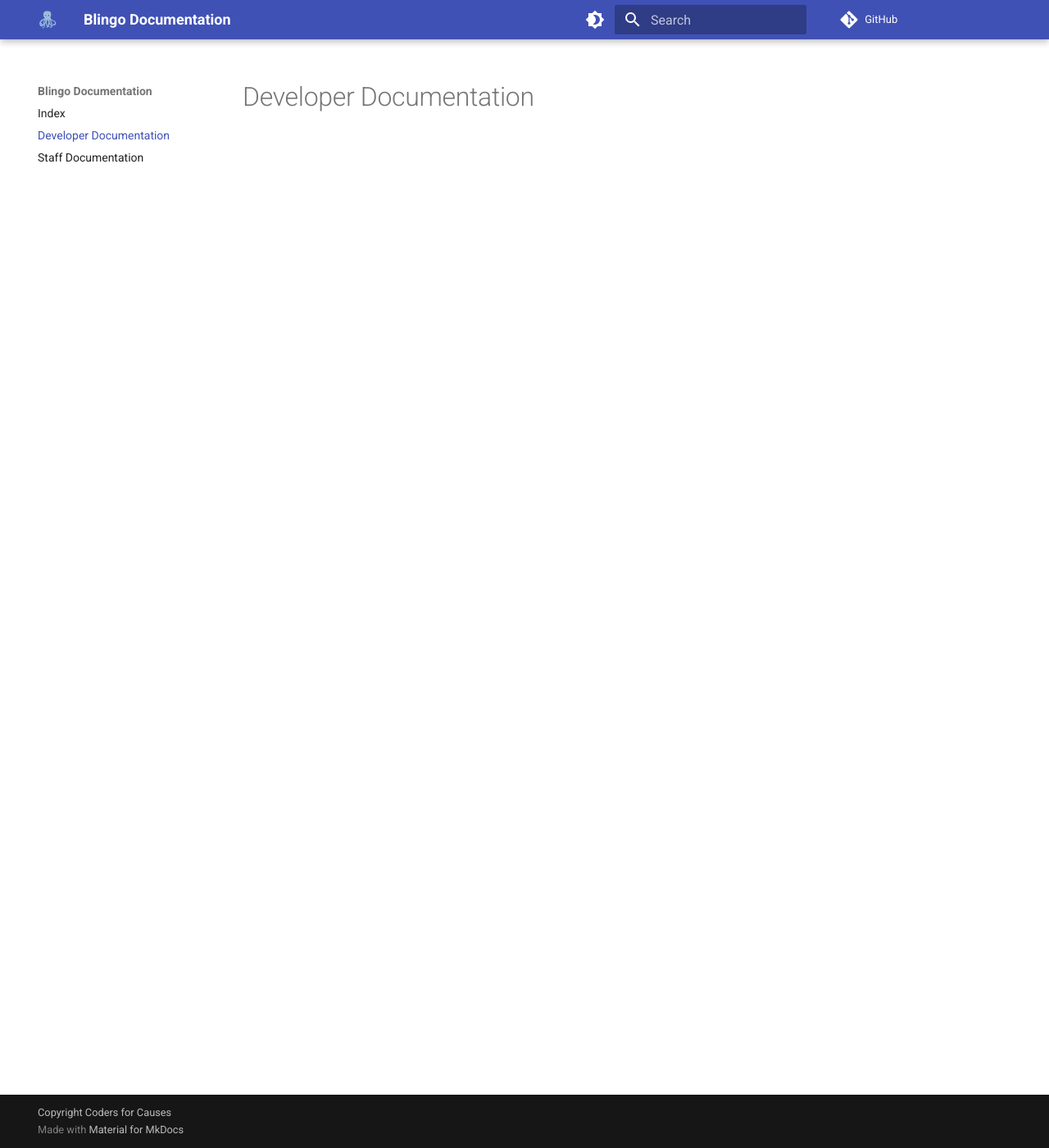
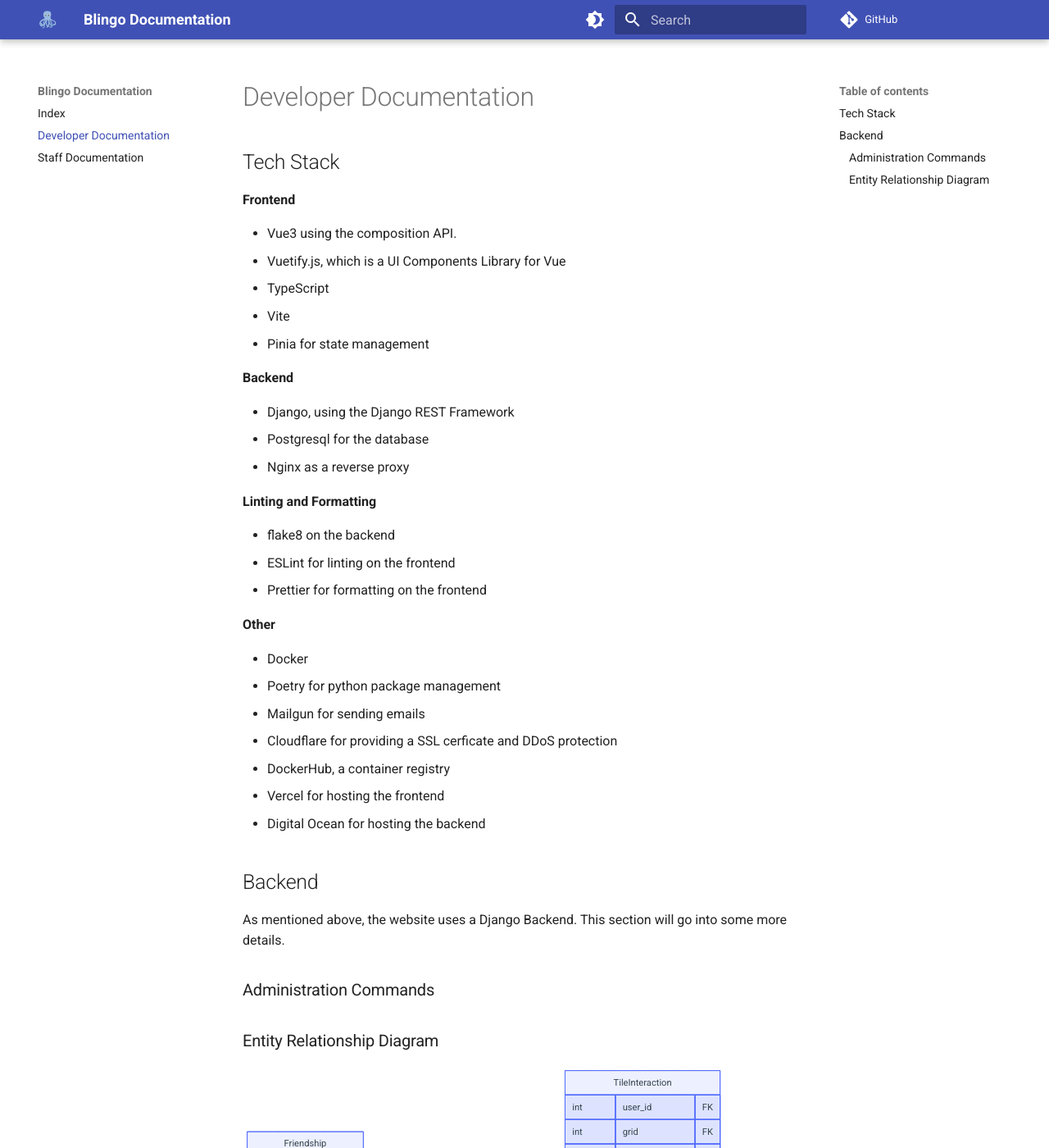
Before and after one commit to codersforcauses/bluecrew, an MkDocs documentation site: the page built from documentation/docs/developer.md, in a window 1280 px wide and 1400 px high. Shown: the whole window at 82% size. Built offline with MkDocs 1.6.1 and Material for MkDocs 9.7.7, drawn with Linux system fonts in a browser that asks for light colours; comment, search, counter and statistics services are not loaded.

Commit message:
developer documentation progress

````diff
--- a/documentation/docs/developer.md
+++ b/documentation/docs/developer.md
@@ -1 +1,103 @@
 # Developer Documentation
+
+## Tech Stack
+
+**Frontend**
+
+- Vue3 using the composition API.
+- Vuetify.js, which is a UI Components Library for Vue
+- TypeScript
+- Vite
+- Pinia for state management
+
+**Backend**
+
+- Django, using the Django REST Framework
+- Postgresql for the database
+- Nginx as a reverse proxy
+
+**Linting and Formatting**
+
+- flake8 on the backend
+- ESLint for linting on the frontend
+- Prettier for formatting on the frontend
+
+**Other**
+
+- Docker
+- Poetry for python package management
+- Mailgun for sending emails
+- Cloudflare for providing a SSL cerficate and DDoS protection
+- DockerHub, a container registry
+- Vercel for hosting the frontend
+- Digital Ocean for hosting the backend
+
+## Backend
+
+As mentioned above, the website uses a Django Backend. This section will go into some more details.
+
+### Administration Commands
+
+### Entity Relationship Diagram
+
+```mermaid
+erDiagram
+    User {
+        int user_id PK
+        string username UK
+        string email UK
+        string password
+        string first_name
+        string last_name
+        string bio
+        int total_points
+        datetime birthdate
+        string visibility
+        string gender_identity
+        string indigenous_identity
+        int avatar
+        boolean is_active
+    }
+
+    Challenge {
+        int id PK
+        string name
+        string description
+        string challenge_type
+        int points
+        int total_completions
+    }
+
+    Friendship {
+        int id PK
+        int requester FK
+        int receiver FK
+        string status
+    }
+
+    BingoGrid {
+        int grid_id PK
+        int challenge_1 FK "14 foreign keys omitted for brevity"
+        int challenge_16 FK
+        boolean is_active
+    }
+
+    TileInteraction {
+        int user_id FK
+        int grid FK
+        int position
+        string description
+        image image
+        boolean completed
+        boolean consent
+        datetime date_started
+        datetime date_completed
+    }
+
+    TileInteraction }o--|| User : "does"
+    TileInteraction }o--|| BingoGrid : "for"
+    BingoGrid }o--|| Challenge  : "includes"
+    Friendship }o--|| User   : "receives"
+    Friendship }o--|| User   : "requests"
+
+```
--- a/documentation/mkdocs.yml
+++ b/documentation/mkdocs.yml
@@ -25,3 +25,10 @@
         name: Switch to light mode
   logo: img/blingo-octopus.svg
   favicon: img/blingo-octopus.svg
+
+markdown_extensions:
+  - pymdownx.superfences:
+      custom_fences:
+        - name: mermaid
+          class: mermaid
+          format: !!python/name:pymdownx.superfences.fence_code_format
````
Also changed, not shown: 2 other files.
